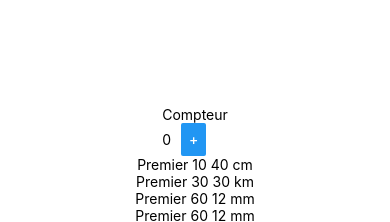
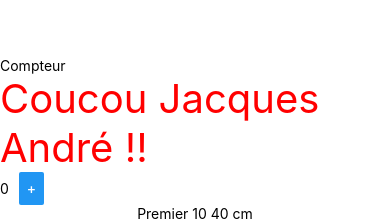
Before and after one commit to webdevproformation/react-native-d-avril-2023, a React Native app in the folder jour4-communication/: screen / in a window 390 px wide. Shown: the part 207-429 px from the top of the page. Built offline with nearby package versions, Linux system fonts and the light colour scheme.

Commit message:
compte et state

```diff
--- a/jour4-communication/app.json
+++ b/jour4-communication/app.json
@@ -2,7 +2,7 @@
   "expo": {
     "name": "jour4-communication",
     "slug": "jour4-communication",
-    "version": "1.0.0",
+    "version": "1.1.0",
     "orientation": "portrait",
     "icon": "./assets/icon.png",
     "userInterfaceStyle": "light",
--- a/jour4-communication/composants/Compteur.jsx
+++ b/jour4-communication/composants/Compteur.jsx
@@ -12,7 +12,8 @@ const Compteur = () => {
     // setNb () modifier la valeur du state => nb ET rerender / réexécuter le composant et effectuer update de l'interface graphique
   return (
     <View>
-      <Text>Compteur</Text>
+      <Text>Compteur </Text>
+      <Text style={{ fontSize : 40 , color : "red"}}>Coucou Jacques André !!</Text>
       <View style={{flexDirection:"row" , alignItems:"baseline"}}>
         <Text style={{ marginRight : 10 }} >{ nb }</Text>
         <Button title="+" onPress={() => { setNb( nb + 1 ) }}  />
@@ -21,6 +22,7 @@ const Compteur = () => {
   )
 }
 export default Compteur
+// expo publish
 
 const styles = StyleSheet.create({})
 // pour modifier une valeur affichée dans le composant
@@ -30,3 +32,5 @@ const styles = StyleSheet.create({})
 // pour créer un local state => il faut utiliser une fonction spéciale de React => hook
 // use....
 // useState()  => fonction de React
+
+// expo publish
--- a/jour4-communication/package.json
+++ b/jour4-communication/package.json
@@ -12,7 +12,8 @@
     "expo": "~48.0.10",
     "expo-status-bar": "~1.4.4",
     "react": "18.2.0",
-    "react-native": "0.71.6"
+    "react-native": "0.71.6",
+    "expo-updates": "~0.16.4"
   },
   "devDependencies": {
     "@babel/core": "^7.20.0"
```
Also changed, not shown: 2 other files (tests, documents, lock files or other folders).
